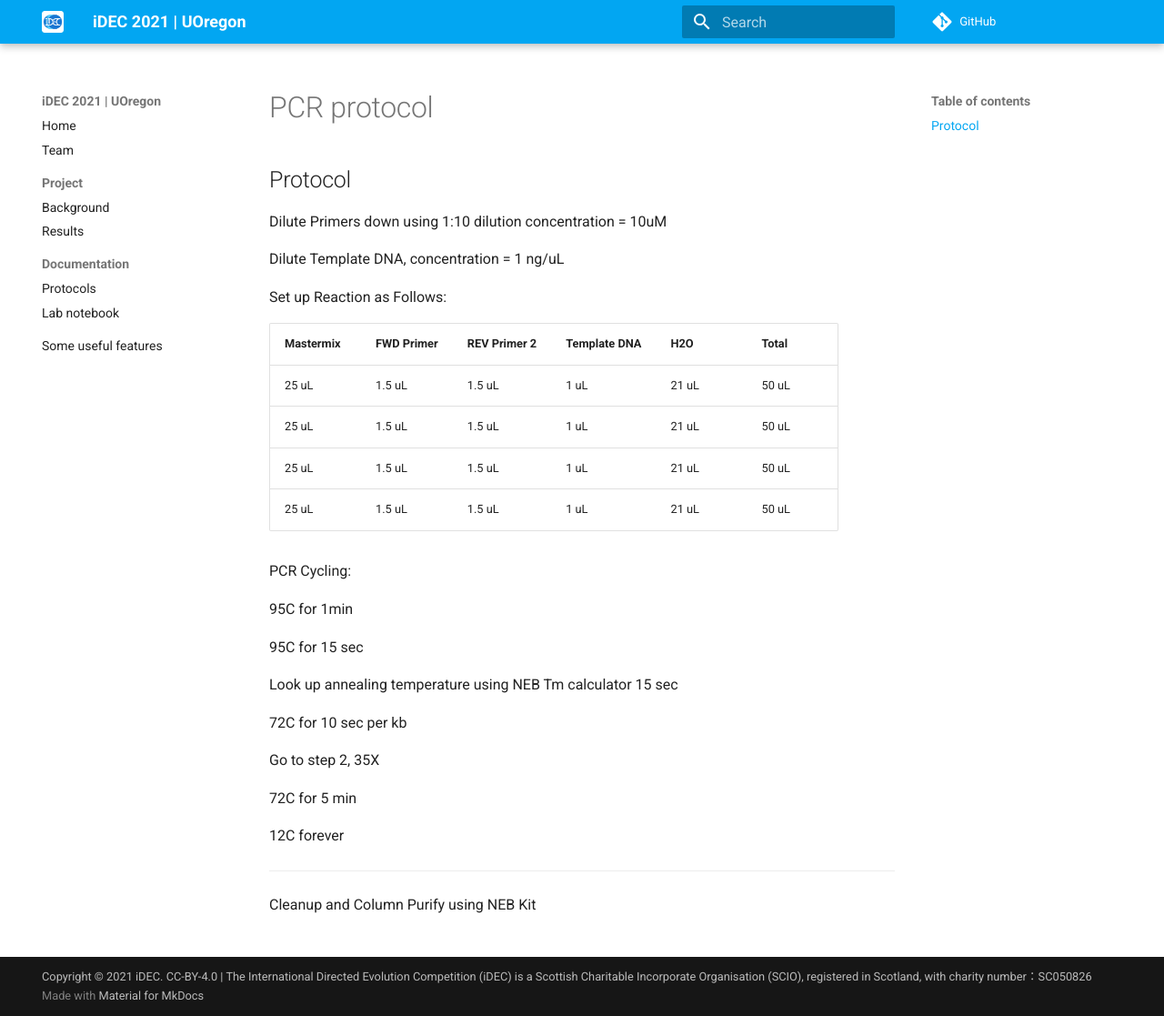
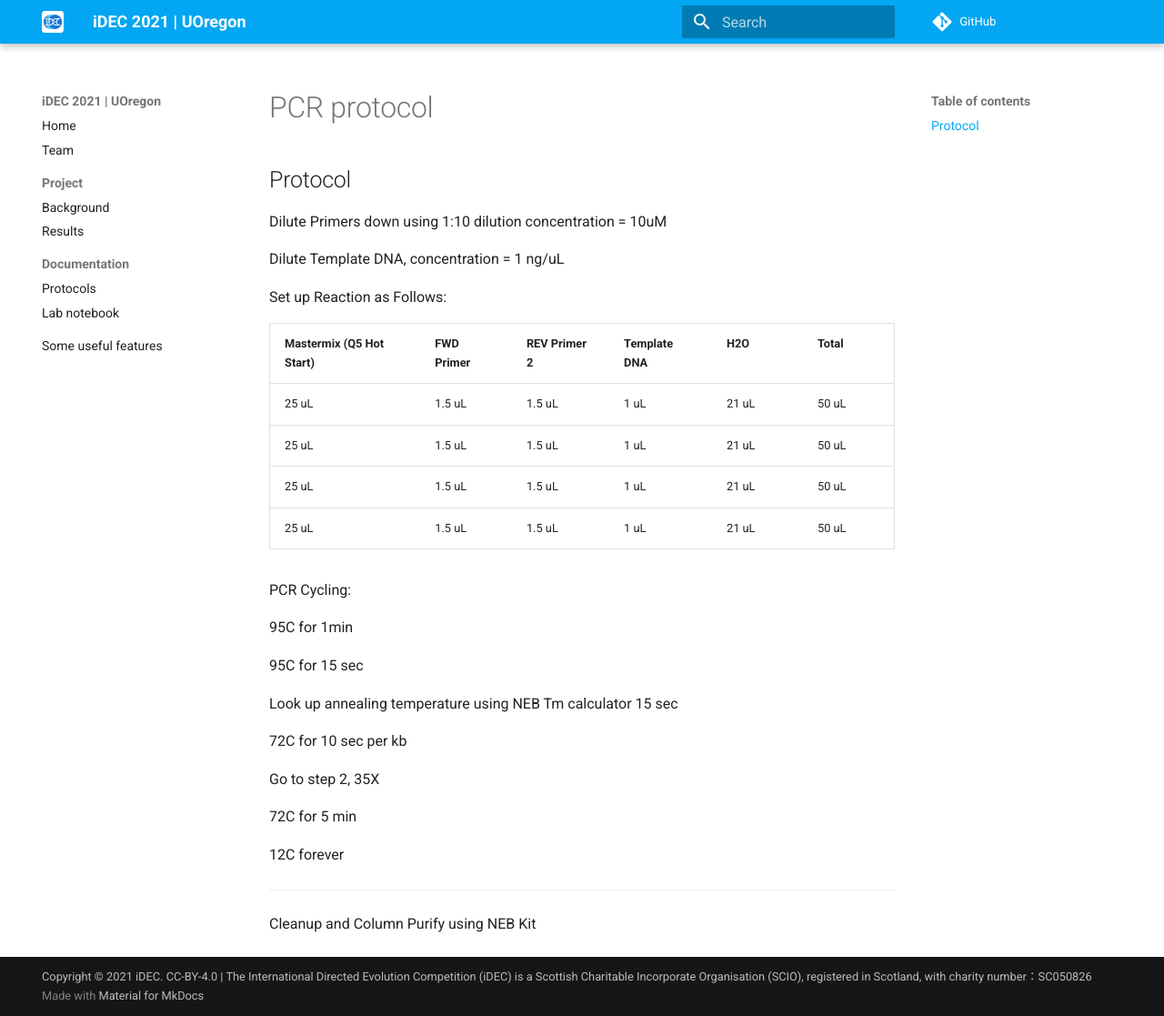
Before and after one commit to idec2021/UOregon, an MkDocs documentation site: the page built from docs/documentation/PCR protocol.md, in a window 1280 px wide and 1117 px high. Shown: the whole window at 91% size. Built offline with MkDocs 1.6.1 and Material for MkDocs 9.7.7, drawn with Linux system fonts in a browser that asks for light colours; comment, search, counter and statistics services are not loaded.

Commit message:
Update PCR protocol.md

```diff
--- a/docs/documentation/PCR protocol.md
+++ b/docs/documentation/PCR protocol.md
@@ -6,7 +6,7 @@ Dilute Template DNA, concentration = 1 ng/uL
 
 Set up Reaction as Follows:
 
-| Mastermix | FWD Primer | REV Primer 2 | Template DNA | H2O | Total
+| Mastermix (Q5 Hot Start) | FWD Primer | REV Primer 2 | Template DNA | H2O | Total
 | ----- | ----- | ----- | ----- | ----- | ----- |
 | 25 uL | 1.5 uL | 1.5 uL | 1 uL | 21 uL | 50 uL |
 | 25 uL | 1.5 uL | 1.5 uL | 1 uL | 21 uL | 50 uL |
```
